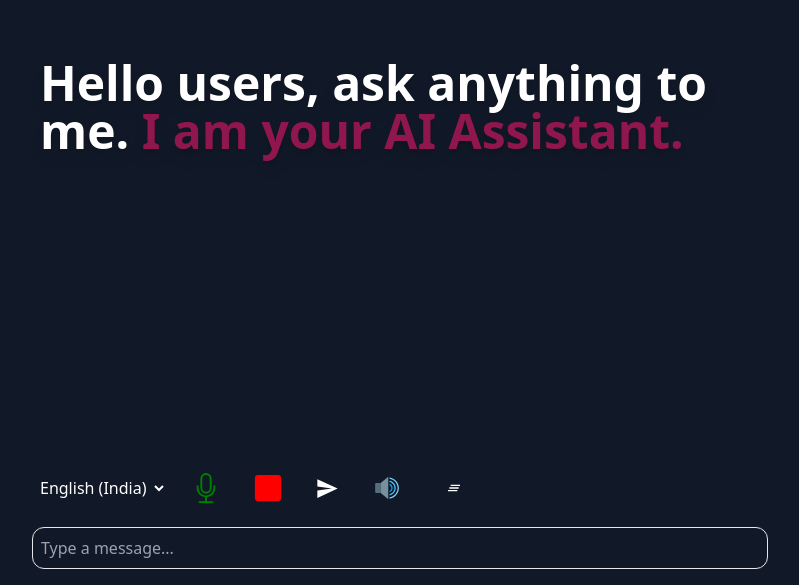
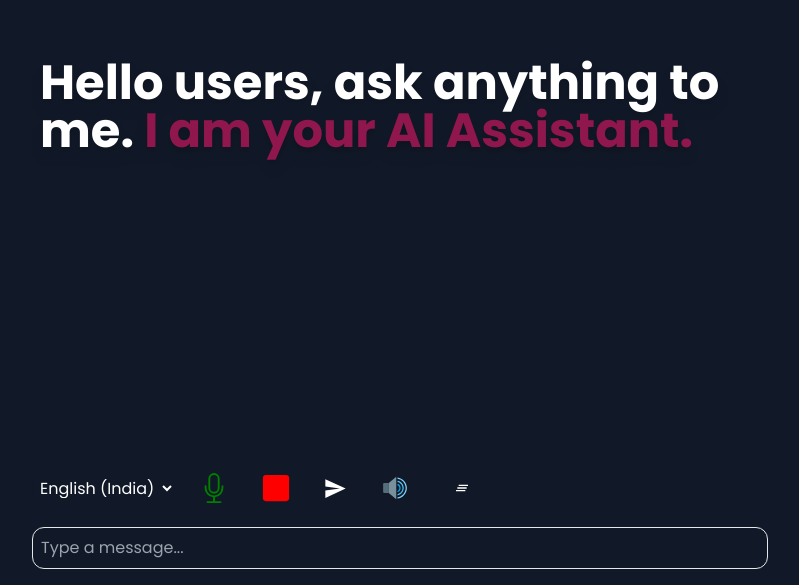
Before and after one commit to amit1924/AI-APP, a React (Vite) app: page / in a window 1280 px wide. Shown: the part 215-800 px from the top of the page, without its empty margins (240-1039 px from the left). Built offline with nearby package versions, Linux system fonts and the light colour scheme.

Commit message:
some minor changes in styling again

```diff
--- a/src/index.css
+++ b/src/index.css
@@ -1,3 +1,9 @@
+@import url('https://fonts.googleapis.com/css2?family=Poppins:wght@400;500;600;700&display=swap');
+
 @tailwind base;
 @tailwind components;
 @tailwind utilities;
+
+body {
+  @apply font-sans text-bright-blue;
+}
--- a/tailwind.config.js
+++ b/tailwind.config.js
@@ -1,41 +1,68 @@
+// /** @type {import('tailwindcss').Config} */
+// export default {
+//   content: ["./index.html", "./src/**/*.{js,ts,jsx,tsx}"],
+//   theme: {
+//     // extend: {
+//     //   colors: {
+//     //     "red-500": "#f87171", // Light red
+//     //     "green-500": "#34d399", // Light green
+//     //     "blue-500": "#3b82f6", // Light blue
+//     //     "yellow-500": "#facc15", // Light yellow
+//     //     "bold-red": "#b91c1c", // Bold red
+//     //     "bold-blue": "#1d4ed8", // Bold blue
+//     //     "bold-green": "#059669", // Bold green
+//     //   },
+//     //   fontWeight: {
+//     //     bold: "bold",
+//     //   },
+//     //   keyframes: {
+//     //     typing: {
+//     //       "0%": {
+//     //         width: "0%",
+//     //         visibility: "hidden",
+//     //       },
+//     //       "100%": {
+//     //         width: "100%",
+//     //       },
+//     //     },
+//     //     blink: {
+//     //       "50%": {
+//     //         borderColor: "transparent",
+//     //       },
+//     //       "100%": {
+//     //         borderColor: "white",
+//     //       },
+//     //     },
+//     //   },
+//     //   animation: {
+//     //     typing: "typing 10s steps(20)  alternate, blink .7s infinite",
+//     //   },
+//     // },
+
+//     extend: {},
+//   },
+//   plugins: [],
+// };
 /** @type {import('tailwindcss').Config} */
 export default {
   content: ["./index.html", "./src/**/*.{js,ts,jsx,tsx}"],
   theme: {
     extend: {
+      fontFamily: {
+        sans: ["Poppins", "sans-serif"], // Set Poppins as the default font
+      },
       colors: {
-        "red-500": "#f87171", // Light red
-        "green-500": "#34d399", // Light green
-        "blue-500": "#3b82f6", // Light blue
-        "yellow-500": "#facc15", // Light yellow
-        "bold-red": "#b91c1c", // Bold red
-        "bold-blue": "#1d4ed8", // Bold blue
-        "bold-green": "#059669", // Bold green
+        bright: {
+          red: "#FF4C4C",
+          blue: "#4C9BFF",
+          green: "#4CFF77",
+          yellow: "#FFD93D",
+          pink: "#FF66CC",
+        },
       },
       fontWeight: {
-        bold: "bold",
-      },
-      keyframes: {
-        typing: {
-          "0%": {
-            width: "0%",
-            visibility: "hidden",
-          },
-          "100%": {
-            width: "100%",
-          },
-        },
-        blink: {
-          "50%": {
-            borderColor: "transparent",
-          },
-          "100%": {
-            borderColor: "white",
-          },
-        },
-      },
-      animation: {
-        typing: "typing 10s steps(20)  alternate, blink .7s infinite",
+        bold: "700",
+        extraBold: "800",
       },
     },
   },
```
